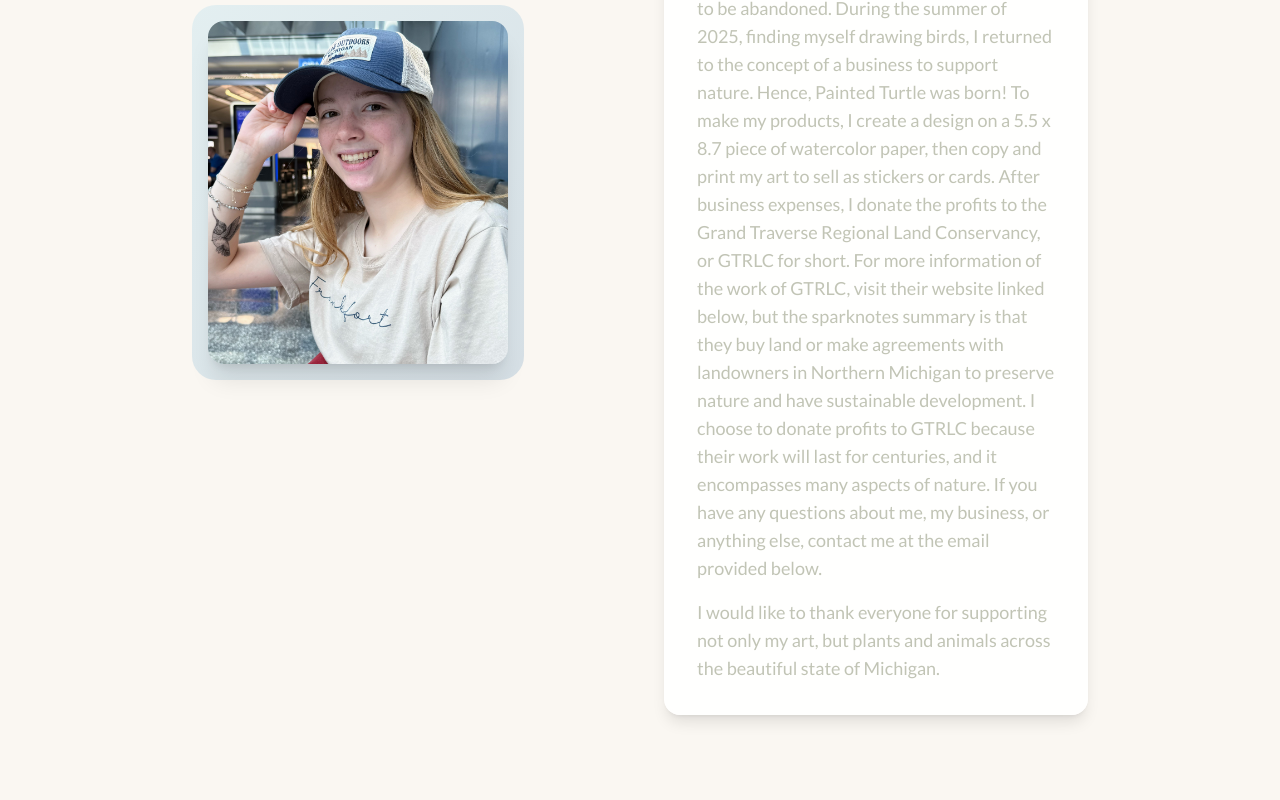
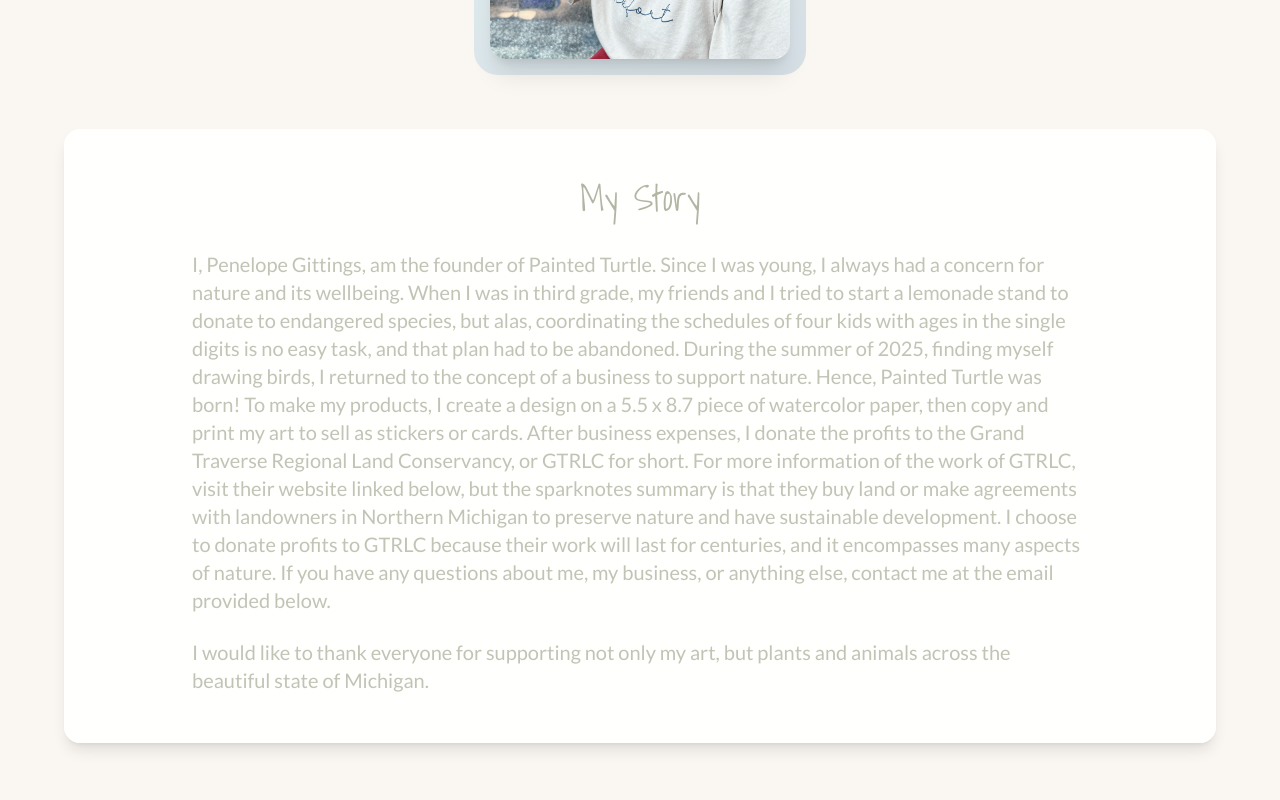
Before and after one commit to hgittings-ux/painted-turtle, a Next.js app: page /about in a window 1280 px wide. Shown: the part 840-1640 px from the top of the page. Built offline with nearby package versions, Linux system fonts and the light colour scheme.

Commit message:
Improve About page layout: move photo above text and use single-column format
- Move Penelope's portrait to dedicated section above the story
- Change from 2-column grid to single-column layout with wider text
- Center the photo and improve text readability
- Increase max-width for better text flow

```diff
--- a/app/about/page.tsx
+++ b/app/about/page.tsx
@@ -21,12 +21,9 @@ export default function About() {
         </div>
       </section>
 
-      {/* Main Content */}
-      <section className="px-6 pt-6 pb-16 md:pt-6 md:pb-24">
-        <div className="max-w-4xl mx-auto">
-          <div className="grid grid-cols-1 lg:grid-cols-2 gap-12 items-center">
-            {/* Portrait */}
-            <div className="text-center lg:text-left">
+      {/* Portrait Section */}
+      <section className="px-6 py-12">
+        <div className="max-w-4xl mx-auto text-center">
           <div className="inline-block p-4 bg-gradient-to-br from-sky/20 to-lake/20 rounded-3xl">
             <Image
               src="/images/penelope.JPG"
@@ -37,28 +34,22 @@ export default function About() {
             />
           </div>
         </div>
+      </section>
 
-            {/* Story */}
-            <div className="space-y-6">
-              <div className="card p-8">
-                <h2 className="font-heading text-3xl text-olive mb-6">
+      {/* Main Content */}
+      <section className="px-6 pb-16 md:pb-24">
+        <div className="max-w-6xl mx-auto">
+          <div className="card p-8 md:p-12">
+            <h2 className="font-heading text-3xl md:text-4xl text-olive mb-8 text-center">
               My Story
             </h2>
-                <div className="space-y-4 text-olive/80 leading-relaxed font-body">
-                  <p className="text-lg">
+            <div className="space-y-6 text-olive/80 leading-relaxed font-body max-w-4xl mx-auto">
+              <p className="text-lg md:text-xl">
                 I, Penelope Gittings, am the founder of Painted Turtle. Since I was young, I always had a concern for nature and its wellbeing. When I was in third grade, my friends and I tried to start a lemonade stand to donate to endangered species, but alas, coordinating the schedules of four kids with ages in the single digits is no easy task, and that plan had to be abandoned. During the summer of 2025, finding myself drawing birds, I returned to the concept of a business to support nature. Hence, Painted Turtle was born! To make my products, I create a design on a 5.5 x 8.7 piece of watercolor paper, then copy and print my art to sell as stickers or cards. After business expenses, I donate the profits to the Grand Traverse Regional Land Conservancy, or GTRLC for short. For more information of the work of GTRLC, visit their website linked below, but the sparknotes summary is that they buy land or make agreements with landowners in Northern Michigan to preserve nature and have sustainable development. I choose to donate profits to GTRLC because their work will last for centuries, and it encompasses many aspects of nature. If you have any questions about me, my business, or anything else, contact me at the email provided below.
-
               </p>
-                  <p className="text-lg">
-
-                  </p>
-                  <p className="text-lg">
+              <p className="text-lg md:text-xl">
                 I would like to thank everyone for supporting not only my art, but plants and animals across the beautiful state of Michigan.
               </p>
-                </div>
-              </div>
-
-
             </div>
           </div>
         </div>
```
Lines whose indentation alone changed are shown as unchanged.
